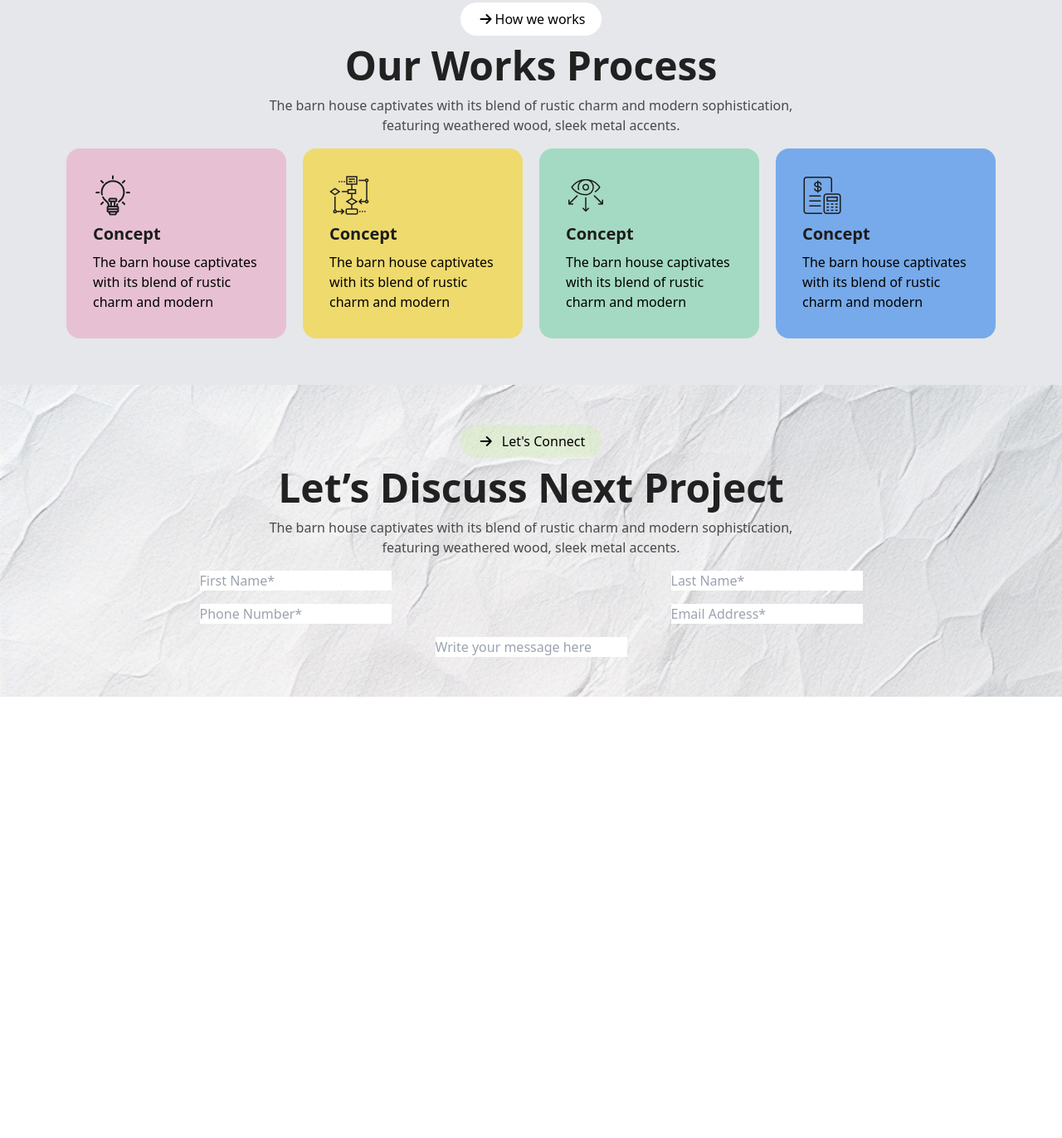
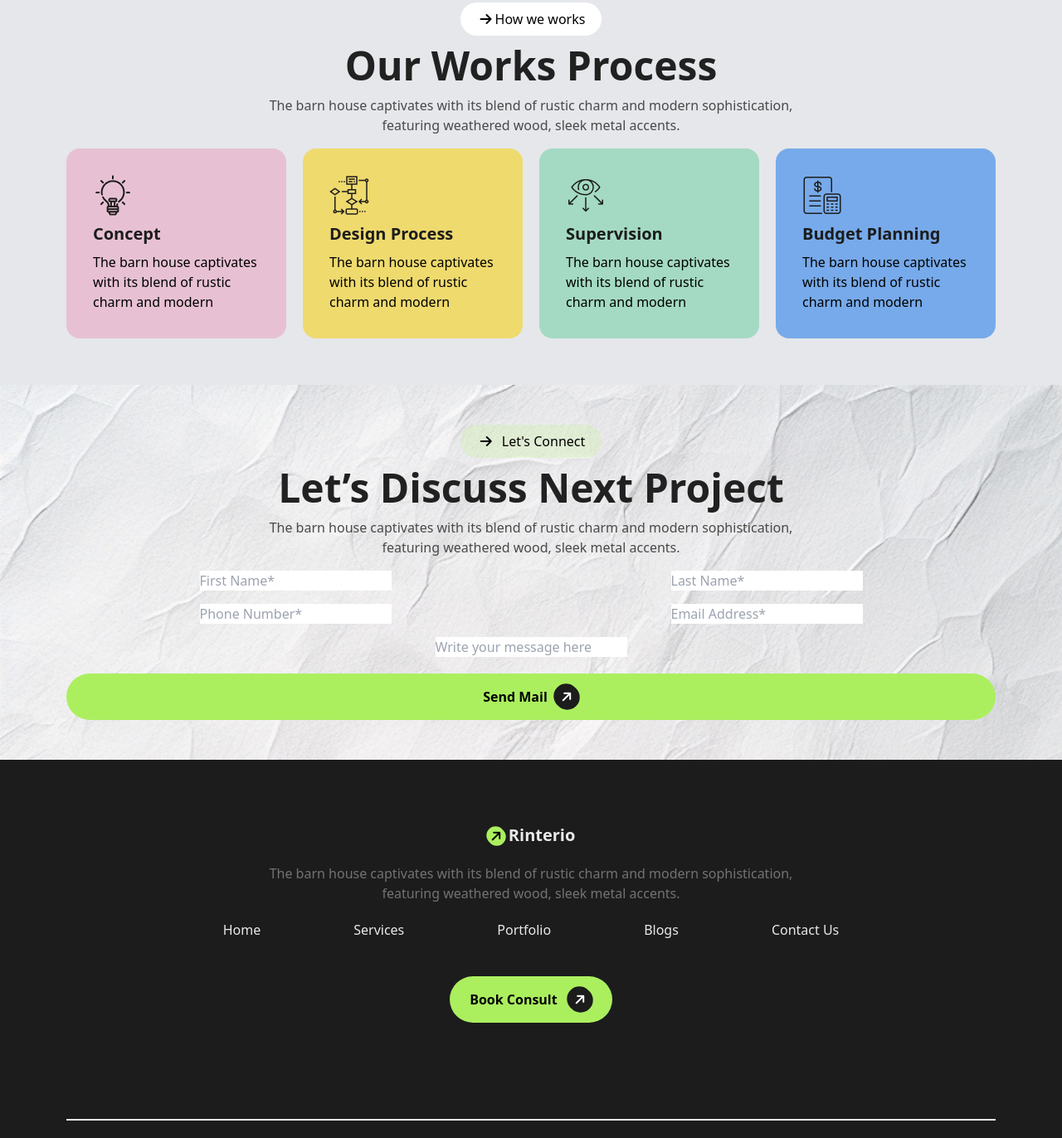
Before and after one commit to mdahsan-h/rintereo, a plain HTML site: page index.html in a window 1280 px wide. Shown: the part 1428-2800 px from the top of the page at 83% size. Before the commit the page ends 2268 px from the top, so only its background shows below. Drawn offline with nearby package versions, Linux system fonts and the light colour scheme; files whose address does not match are found by name.

Commit message:
footer section done

```diff
--- a/index.html
+++ b/index.html
@@ -67,7 +67,7 @@
             <!-- text content -->
             <div class="max-w-lg">
                 <img class=" hidden lg:absolute " src="/assets/Vector.png" alt="">
-                <button class="rounded-3xl bg-white mx-auto p-2 px-5"> <i class="fa-solid fa-arrow-right p-1 "></i>About Us</button>
+                <button class="rounded-full bg-white mx-auto p-2 px-5"> <i class="fa-solid fa-arrow-right p-1 "></i>About Us</button>
                 <h2 class="text-[#212121] font-bold text-center lg:text-left text-5xl py-2 lg:">We design thoughful,<br>
                     liveable spaces</h2>
                 <p class="text-base text-[#494949] text-center lg:text-left py-3">The barn house captivates with its blend of rustic charm and modern sophistication, featuring weathered wood, sleek metal accents.</p>
@@ -98,7 +98,7 @@
          <div class="bg-gray-200 max-w-screen-2xl px-16 lg:px-20 py-12 mx-auto text-center ">
             <!-- content -->
         <div>
-            <button class="rounded-3xl bg-white mx-auto p-2 px-5"> <i class="fa-solid fa-arrow-right p-1 "></i>How we works</button>
+            <button class="rounded-full bg-white mx-auto p-2 px-5"> <i class="fa-solid fa-arrow-right p-1 "></i>How we works</button>
             <h2 class="text-[#212121] font-bold text-center lg: text-5xl py-3 lg:">Our Works Process</h2>
             <p class="text-base text-[#494949] text-center lg: pb-4 max-w-2xl mx-auto">The barn house captivates with its blend of rustic charm and modern sophistication, featuring weathered wood, sleek metal accents.</p>
         </div>
@@ -113,19 +113,19 @@
             </div>
             <div class="bg-[#EFDA6E] p-8  rounded-2xl text-left mb-2">
                 <img src="/assets/flow-chart.png" alt="">
-                <h3 class="text-[#1C1C1C] font-bold text-xl my-2 ">Concept</h3>
+                <h3 class="text-[#1C1C1C] font-bold text-xl my-2 ">Design Process</h3>
                 <p class="font-medium txt-[
                 #494949] text-base">The barn house captivates with its blend of rustic charm and modern</p>
             </div>
             <div class="bg-[#A4DAC3] p-8  rounded-2xl text-left mb-2">
                 <img src="/assets/vision.png" alt="">
-                <h3 class="text-[#1C1C1C] font-bold text-xl my-2 ">Concept</h3>
+                <h3 class="text-[#1C1C1C] font-bold text-xl my-2 ">Supervision</h3>
                 <p class="font-medium txt-[
                 #494949] text-base">The barn house captivates with its blend of rustic charm and modern</p>
             </div>
             <div class="bg-[#77AAEA] p-8  rounded-2xl text-left mb-2">
                 <img src="/assets/budget-planning.png" alt="">
-                <h3 class="text-[#1C1C1C] font-bold text-xl my-2 ">Concept</h3>
+                <h3 class="text-[#1C1C1C] font-bold text-xl my-2 ">Budget Planning</h3>
                 <p class="font-medium txt-[
                 #494949] text-base">The barn house captivates with its blend of rustic charm and modern</p>
             </div>
@@ -136,7 +136,7 @@
           <div class="bg-no-repeat bg-cover max-w-screen-2xl px-16 lg:px-20 py-12 mx-auto text-center" style="background-image: url(./assets/bg.jpg)" >
             <!-- text-contant -->
             <div>
-                <button class="rounded-3xl bg-[#acef5f2c] mx-auto p-2 px-5"> <i class="fa-solid fa-arrow-right p-1 mr-2 "></i>Let's Connect</button>
+                <button class="rounded-full bg-[#acef5f2c] mx-auto p-2 px-5"> <i class="fa-solid fa-arrow-right p-1 mr-2 "></i>Let's Connect</button>
                 <h2 class="text-[#212121] font-bold text-center lg: text-5xl py-3 lg:">Let’s Discuss Next Project</h2>
                 <p class="text-base text-[#494949] text-center lg: pb-4 max-w-2xl mx-auto">The barn house captivates with its blend of rustic charm and modern sophistication, featuring weathered wood, sleek metal accents.</p>
             </div>
@@ -148,11 +148,37 @@
                 <div><input placeholder="Email Address*" type="email"></div>
                 <div class="col-span-2"><input placeholder="Write your message here" type="text"></div>
              </div>
+             <button class="bg-[#ABEF5F] font-bold rounded-full mt-5 w-full p-3">Send Mail<i class="fa-solid fa-arrow-right rounded-full bg-[#1C1C1C] -rotate-45 p-2 ml-2 text-white"></i></button>
           </div>
 
     </main>
 
-    <footer></footer>
+    <footer>
+        <div class="bg-[#1C1C1C] max-w-screen-2xl px-16 lg:px-20 py-12 mx-auto text-center ">
+
+            <div class=" mx-auto text-center">
+                <i class="fa-solid fa-arrow-right mt-8 rounded-full bg-[#ABEF5F] -rotate-45 p-1"></i>
+                <h3 class="text-[#E9E9E9] text-xl font-bold inline"></i>Rinterio</h3>
+                <p class="text-[#737373] lg:max-w-screen-sm text-center mx-auto my-5">The barn house captivates with its blend of rustic charm and modern sophistication, featuring weathered wood, sleek metal accents.</p>
+            </div>
+
+            <div class=" lg:flex gap-28 items-center justify-center ">
+                <div class="mb-6"><a class=" font-medium  text-[#E9E9E9]" href="">Home</a></div>
+                <div class="mb-6"><a class="font-medium  text-[#E9E9E9]" href="">Services</a></div>
+                <div class="mb-6"><a class="font-medium  text-[#E9E9E9]" href="">Portfolio</a></div>
+                <div class="mb-6"><a class="font-medium  text-[#E9E9E9]" href="">Blogs</a></div>
+                <div class="mb-6"><a class="font-medium  text-[#E9E9E9]" href="">Contact Us</a></div>
+            </div>
+
+            <button class="bg-[#ABEF5F] font-bold rounded-full my-5 px-6 p-3">Book Consult <i class="fa-solid fa-arrow-right rounded-full bg-[#1C1C1C] -rotate-45 p-2 ml-2 text-white"></i></button>
+
+            <div class="bg-[#1C1C1C] w-full py-24">
+                <p class="border w-full"></p>
+            </div>
+
+        </div>
+
+    </footer>
 
 </body>
 </html>
```
